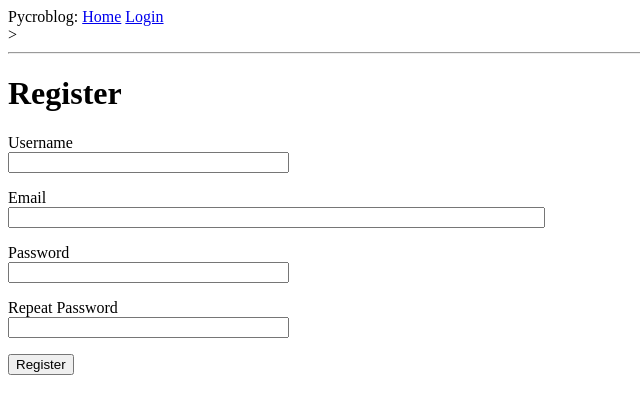
After one commit to IMBurbank/pycroblog, a Flask app: page /register in a window 1280 px wide. The commit adds this page. Shown: the top 414 px of the page, without its empty margins (0-640 px from the left). Run offline with Flask 2, Linux system fonts and the light colour scheme.

Commit message:
Added login/registration

```diff
--- a/app/__init__.py
+++ b/app/__init__.py
@@ -2,10 +2,13 @@ from flask import Flask
 from config import Config
 from flask_sqlalchemy import SQLAlchemy
 from flask_migrate import Migrate
+from flask_login import LoginManager
 
 app = Flask(__name__)
 app.config.from_object(Config)
 db = SQLAlchemy(app)
 migrate = Migrate(app, db)
+login = LoginManager(app)
+login.login_view = 'login'
 
 from app import routes, models
--- a/app/forms.py
+++ b/app/forms.py
@@ -1,9 +1,30 @@
 from flask_wtf import FlaskForm
 from wtforms import StringField, PasswordField, BooleanField, SubmitField
-from wtforms.validators import DataRequired
+from wtforms.validators import Email, EqualTo, DataRequired, ValidationError
+from app.models import User
+
 
 class LoginForm(FlaskForm):
-  username = StringField('Username', validators=[DataRequired()])
-  password = PasswordField('Password', validators=[DataRequired()])
-  remember_me = BooleanField('Remember Me')
-  submit = SubmitField('Sign In')
+    username = StringField('Username', validators=[DataRequired()])
+    password = PasswordField('Password', validators=[DataRequired()])
+    remember_me = BooleanField('Remember Me')
+    submit = SubmitField('Sign In')
+
+
+class RegistrationForm(FlaskForm):
+    username = StringField('Username', validators=[DataRequired()])
+    email = StringField('Email', validators=[DataRequired(), Email()])
+    password = PasswordField('Password', validators=[DataRequired()])
+    password_ver = PasswordField(
+        'Repeat Password', validators=[DataRequired(), EqualTo('password')])
+    submit = SubmitField('Register')
+
+    def validate_username(self, username):
+        user = User.query.filter_by(username=username.data).first()
+        if user is not None:
+            raise ValidationError('Username already exists.')
+
+    def validate_email(self, email):
+        user = User.query.filter_by(email=email.data).first()
+        if user is not None:
+            raise ValidationError('Email address already exists.')
--- a/app/routes.py
+++ b/app/routes.py
@@ -1,12 +1,15 @@
-from flask import render_template, flash, redirect, url_for
-from app import app
-from app.forms import LoginForm
+from flask import render_template, flash, redirect, url_for, request
+from flask_login import current_user, login_user, logout_user, login_required
+from werkzeug.urls import url_parse
+from app import app, db
+from app.forms import LoginForm, RegistrationForm
+from app.models import User
 
 
 @app.route('/')
 @app.route('/index')
+@login_required
 def index():
-    user = {'username': 'Isaac'}
     posts = [
         {
             'author': {'username': 'Quincy Adams'},
@@ -17,14 +20,43 @@ def index():
             'body': 'Sister Jeans FTW!'
         }
     ]
-    return render_template('index.html', title='Home', user=user, posts=posts)
+    return render_template('index.html', title='Home', posts=posts)
 
 
 @app.route('/login', methods=['GET', 'POST'])
 def login():
+    if current_user.is_authenticated:
+        return redirect(url_for('index'))
     login_form = LoginForm()
     if login_form.validate_on_submit():
-        flash('Login requested for user {}, remember_me={}'.format(
-            login_form.username.data, login_form.remember_me.data))
+        user = User.query.filter_by(username=login_form.username.data).first()
+        if user is None or not user.check_password(login_form.password.data):
+            flash('Invalid username or password')
+            return redirect(url_for('login'))
+        login_user(user, remember=login_form.remember_me.data)
+        next_page = request.args.get('next')
+        if not next_page or url_parse(next_page).netloc != '':
+            next_page = url_for('index')
+        return redirect(next_page)
+    return render_template('login.html', title='Sign In', form=login_form)
+
+
+@app.route('/logout')
+def logout():
+    logout_user()
+    return redirect(url_for('index'))
+
+
+@app.route('/register', methods=['GET', 'POST'])
+def register():
+    if current_user.is_authenticated:
         return redirect(url_for('index'))
-        return render_template('login.html', title='Sign In', form=login_form)
+    form = RegistrationForm()
+    if form.validate_on_submit():
+        user = User(username=form.username.data, email=form.email.data)
+        user.set_password(form.password.data)
+        db.session.add(user)
+        db.session.commit()
+        flash('Registration Successful!')
+        return redirect(url_for('login'))
+    return render_template('register.html', title='Register', form=form)
--- a/app/templates/base.html
+++ b/app/templates/base.html
@@ -10,7 +10,11 @@
     <div>
       Pycroblog:
       <a href="{{ url_for('index') }}">Home</a>
+      {% if current_user.is_anonymous %}
       <a href="{{ url_for('login' )}}">Login</a>
+      {% else %}
+      <a href="{{ url_for('logout' )}}">Logout</a>
+      {% endif %}
     </div>>
     <hr>
     {% with messages = get_flashed_messages() %}
--- a/app/templates/index.html
+++ b/app/templates/index.html
@@ -1,7 +1,7 @@
 {% extends "base.html" %}
 
 {% block content %}
-  <h1>Hello, {{ user.username }}!</h1>
+  <h1>Hello, {{ current_user.username }}!</h1>
   {% for post in posts %}
     <div><p>{{ post.author.username }} says: <b>{{ post.body }}</b></p></div>
   {% endfor %}
--- a/app/templates/login.html
+++ b/app/templates/login.html
@@ -21,4 +21,5 @@
     <p>{{ form.remember_me() }} {{ form.remember_me.label }}</p>
     <p>{{ form.submit() }}</p>
   </form>
+  <p>New User? <a href="{{ url_for('register')  }}">Register Here!</a></p>
 {% endblock content %}
--- /dev/null
+++ b/app/templates/register.html
@@ -0,0 +1,37 @@
+{% extends "base.html" %}
+
+{% block content %}
+    <h1>Register</h1>
+    <form action="" method='post'>
+        {{ form.hidden_tag() }}
+        <p>
+            {{ form.username.label }}<br>
+            {{ form.username(size=32) }}<br>
+            {% for error in form.username.errors %}
+            <span style="color:red;">[{{ error }}]</span>
+            {% endfor %}
+        </p>
+        <p>
+            {{ form.email.label }}<br>
+            {{ form.email(size=64) }}<br>
+            {% for error in form.email.errors %}
+            <span style="color:red;">[{{ error }}]</span>
+            {% endfor %}
+        </p>
+        <p>
+            {{ form.password.label }}<br>
+            {{ form.password(size=32) }}<br>
+            {% for error in form.password.errors %}
+            <span style="color:red;">[{{ error }}]</span>
+            {% endfor %}
+        </p>
+        <p>
+            {{ form.password_ver.label }}<br>
+            {{ form.password_ver(size=32) }}<br>
+            {% for error in form.password_ver.errors %}
+            <span style="color:red;">[{{ error }}]</span>
+            {% endfor %}
+        </p>
+        <p>{{ form.submit() }}</p>
+    </form>
+{% endblock content %}
```
Also changed, not shown: app/models.py (+15 -2 lines), pycroblog.py (+7 -1 lines), README.md, 1 other file.
